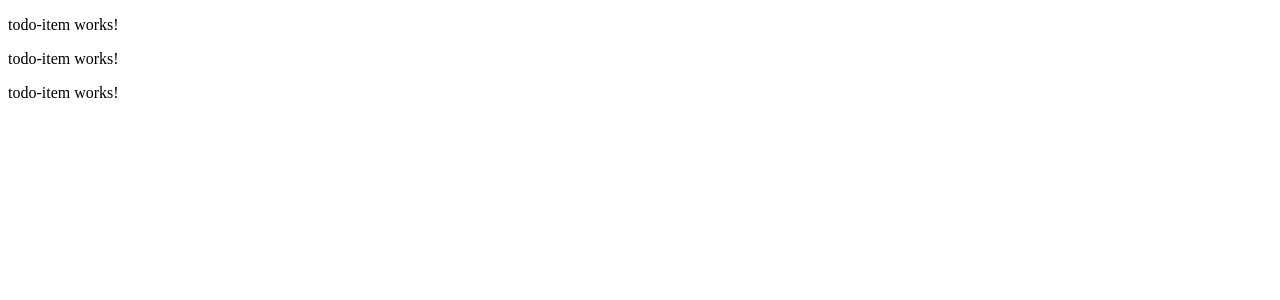
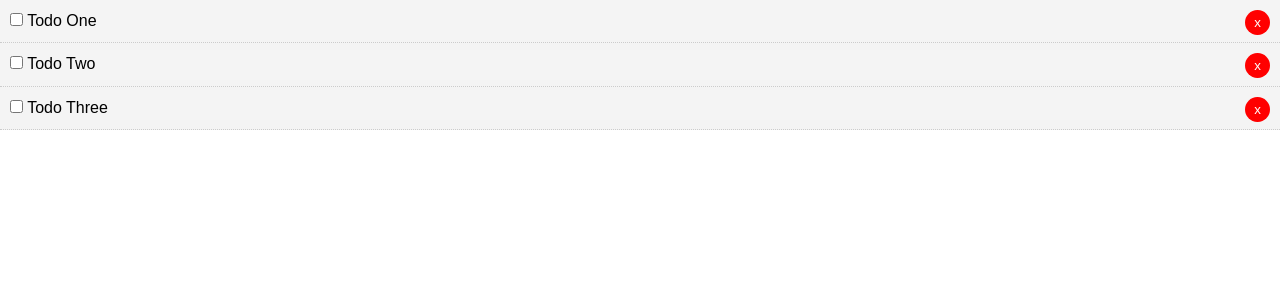
Before and after one commit to JoshSermon/angular-crash-todolist, an Angular app: page / in a window 1280 px wide. Shown: the top 300 px of the page. Built offline with nearby package versions, Linux system fonts and the light colour scheme.

Commit message:
setClasses

```diff
--- a/src/app/components/todo-item/todo-item.component.css
+++ b/src/app/components/todo-item/todo-item.component.css
@@ -0,0 +1,19 @@
+.del {
+  background: #ff0000;
+  color: #fff;
+  border: none;
+  padding: 5px 9px;
+  border-radius: 50%;
+  cursor: pointer;
+  float: right;
+}
+
+.todo {
+  background: #f4f4f4;
+  padding: 10px;
+  border-bottom: 1px #ccc dotted;
+}
+
+.is-complete {
+  text-decoration: line-through;
+}
--- a/src/app/components/todo-item/todo-item.component.html
+++ b/src/app/components/todo-item/todo-item.component.html
@@ -1 +1,7 @@
-<p>todo-item works!</p>
+<div [ngClass]="setClasses()">
+    <p>
+        <input type="checkbox" />
+        {{ todo.title}}
+        <button class="del">x</button>
+    </p>
+</div>
--- a/src/app/components/todo-item/todo-item.component.ts
+++ b/src/app/components/todo-item/todo-item.component.ts
@@ -14,4 +14,14 @@
   ngOnInit() {
   }
 
+  // Set Dynamic Classes
+  setClasses() {
+    let classes = {
+      todo: true,
+      'is-completed': this.todo.completed
+    }
+
+    return classes;
 }
+
+}
--- a/src/app/components/todos/todos.component.ts
+++ b/src/app/components/todos/todos.component.ts
@@ -19,12 +19,12 @@
         completed: false
       },
       {
-        id: 1,
+        id: 2,
         title: 'Todo Two',
         completed: true
       },
       {
-        id: 1,
+        id: 3,
         title: 'Todo Three',
         completed: false
       },
--- a/src/styles.css
+++ b/src/styles.css
@@ -1 +1,32 @@
-/* You can add global styles to this file, and also import other style files */
+* {
+  box-sizing: border-box;
+  margin: 0;
+  padding: 0;
+}
+
+body {
+  font-family: Arial, Helvetica, sans-serif;
+  line-height: 1.4;
+}
+
+a {
+  color: #333;
+  text-decoration: none;
+}
+
+.container {
+  padding: 0 1rem;
+}
+
+.btn {
+  display: inline-block;
+  border: none;
+  background: #555;
+  color: #fff;
+  padding: 7px 20px;
+  cursor: pointer;
+}
+
+.btn:hover {
+  background: #666;
+}
```
